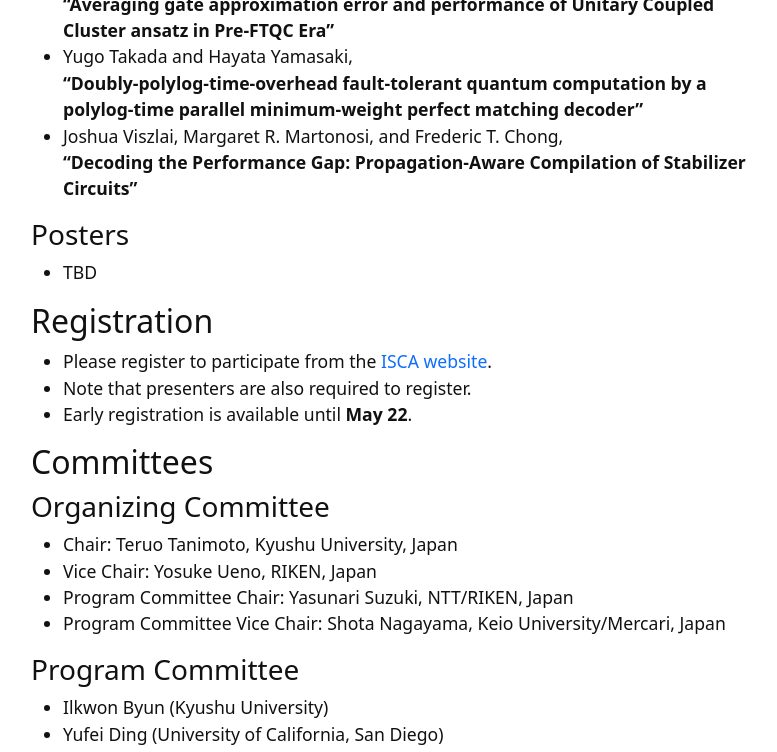
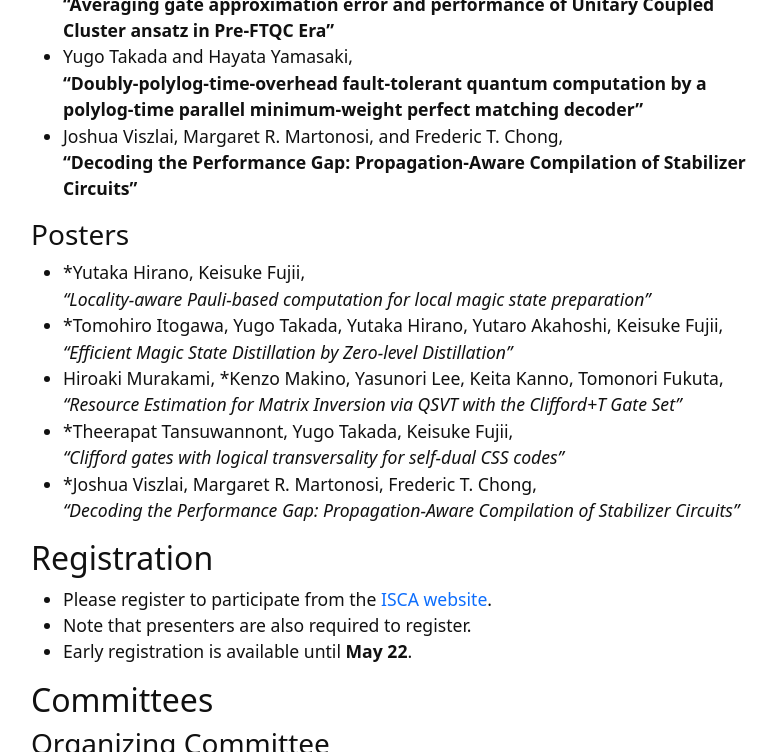
Before and after one commit to ftqcsa/ftqcsa.github.io, a Jekyll site: the page built from index.md, in a window 1280 px wide and 900 px high, scrolled down 2041 px, cut to the strip 0-752 px from the top of the window. Shown: the whole strip, without its empty margins (246-1023 px from the left). Built offline with Jekyll 4.4.1, drawn with Linux system fonts in a browser that asks for light colours.

Commit message:
Update index.md

```diff
--- a/index.md
+++ b/index.md
@@ -60,7 +60,16 @@ The deadline is tentatively May 28th.
 
 ### Posters
 
-- TBD
+- *Yutaka Hirano, Keisuke Fujii,
+  _"Locality-aware Pauli-based computation for local magic state preparation"_
+- *Tomohiro Itogawa, Yugo Takada, Yutaka Hirano, Yutaro Akahoshi, Keisuke Fujii,
+  _"Efficient Magic State Distillation by Zero-level Distillation"_
+- Hiroaki Murakami, *Kenzo Makino, Yasunori Lee, Keita Kanno, Tomonori Fukuta,
+  _"Resource Estimation for Matrix Inversion via QSVT with the Clifford+T Gate Set"_
+- *Theerapat Tansuwannont, Yugo Takada, Keisuke Fujii,
+  _"Clifford gates with logical transversality for self-dual CSS codes"_
+- *Joshua Viszlai, Margaret R. Martonosi, Frederic T. Chong,
+  _"Decoding the Performance Gap: Propagation-Aware Compilation of Stabilizer Circuits"_
 
 ## Registration
 
```
